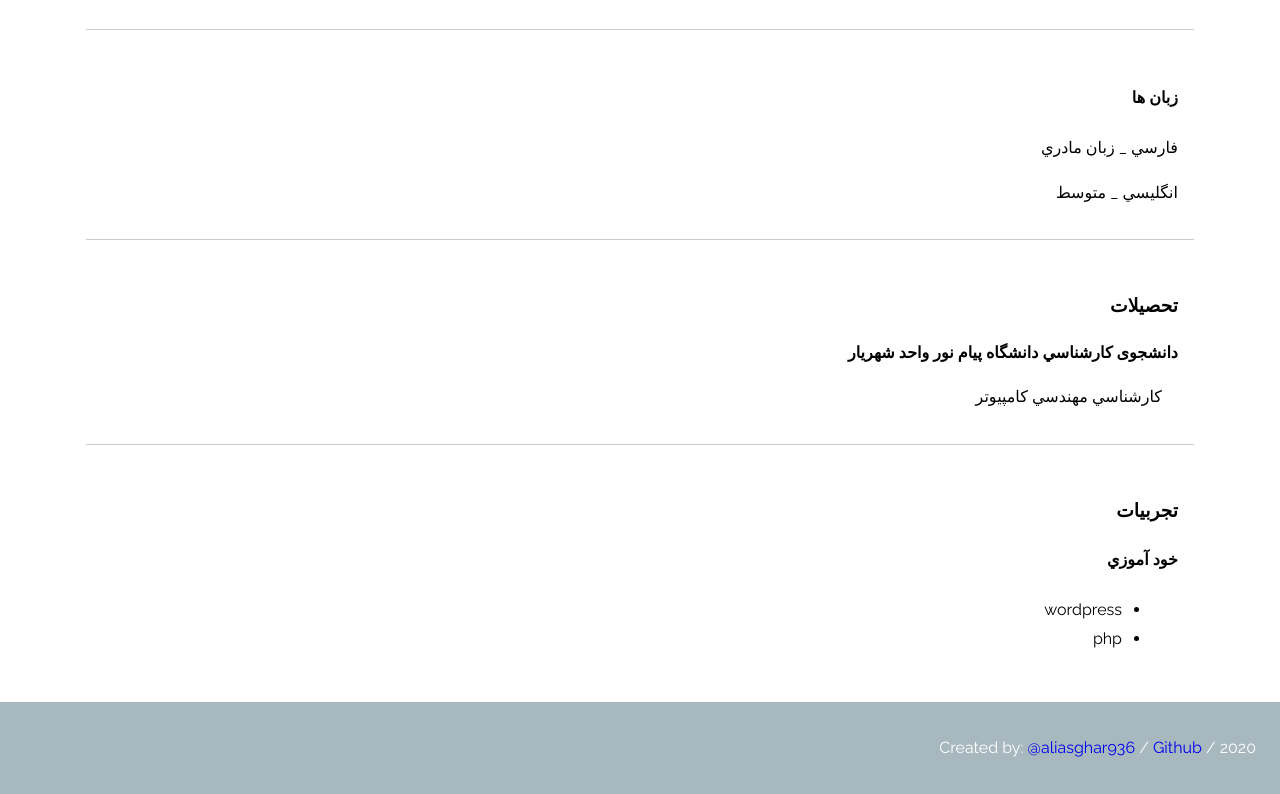
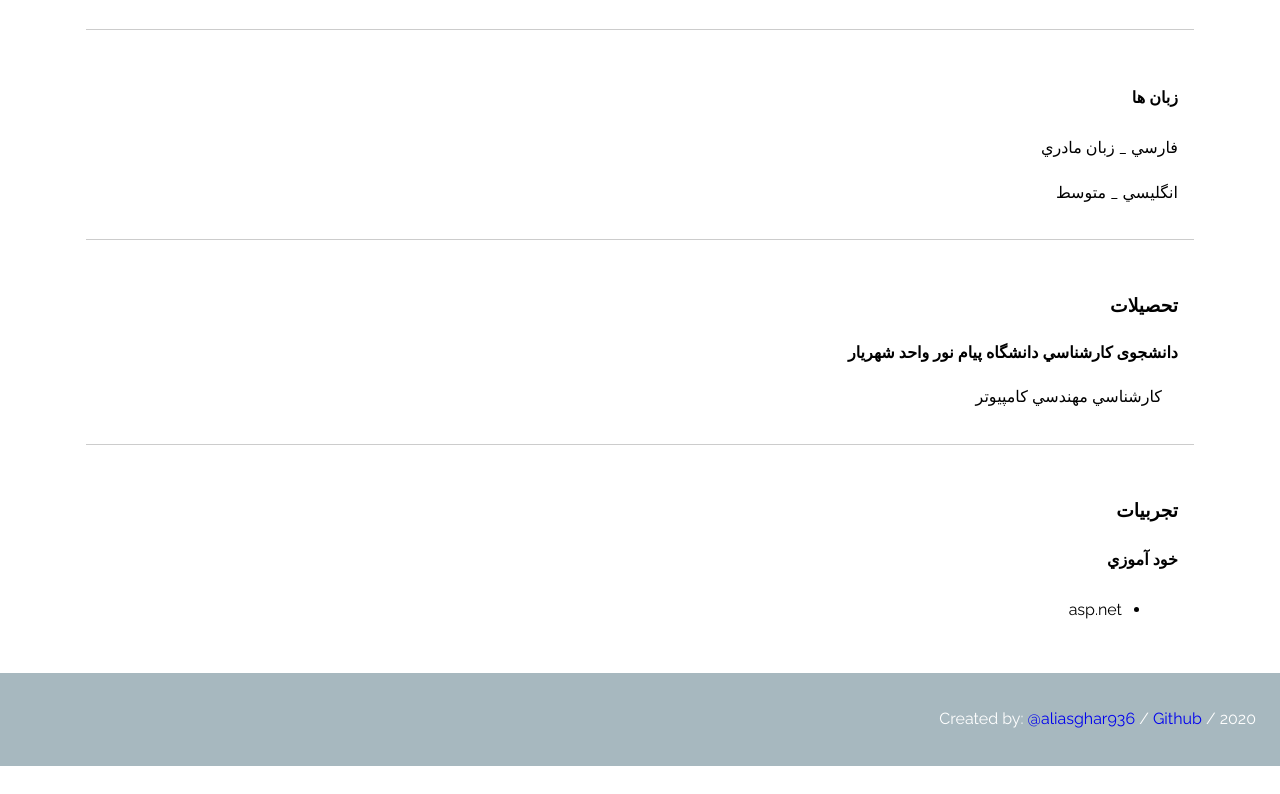
Before and after one commit to aliasghar-soltanpur/aliasghar-soltanpur.gituhb.io, a plain HTML site: page index.html in a window 1280 px wide. Shown: the part 1453-2247 px from the top of the page. After the commit the page ends 2219 px from the top, so only its background shows below. Drawn offline with Linux system fonts and the light colour scheme.

Commit message:
Update index.html

```diff
--- a/index.html
+++ b/index.html
@@ -123,8 +123,8 @@
         <div>
 
           <ul  dir="rtl" align="right" >
-            <li>wordpress</li>
-            <li>php</li>
+            <li>asp.net</li>
+
           </ul>
         </div>
       </article>
```
